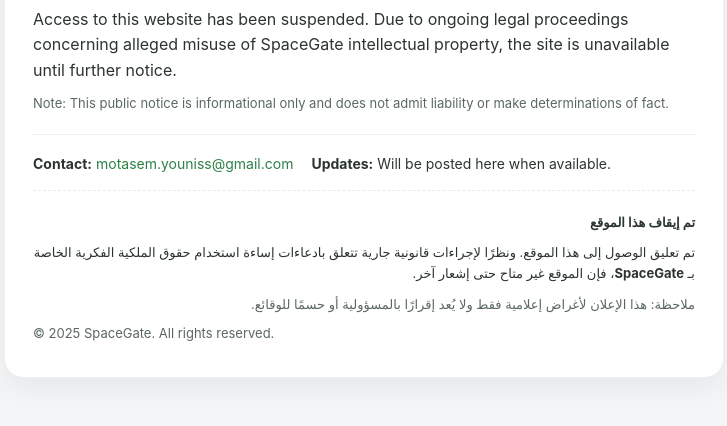
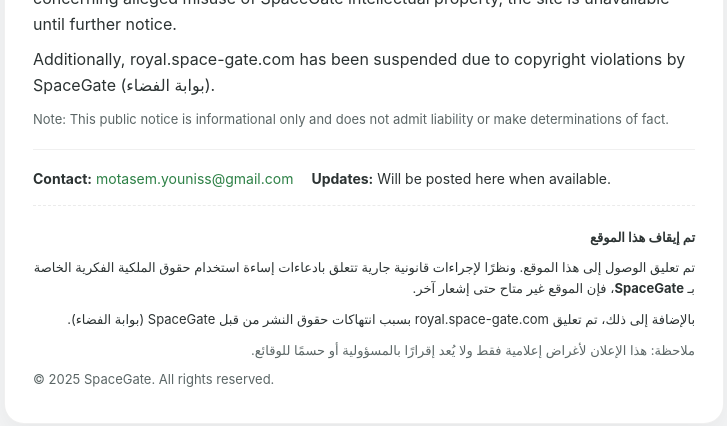
Before and after one commit to mojo8787/suspension, a plain HTML site: page index.html in a window 1280 px wide. Shown: the part 284-710 px from the top of the page, without its empty margins (276-1003 px from the left). Drawn offline with Linux system fonts and the light colour scheme.

Commit message:
Add mention of royal.space-gate.com suspension due to copyright violations

```diff
--- a/index.html
+++ b/index.html
@@ -107,6 +107,9 @@
       Due to ongoing legal proceedings concerning alleged misuse of SpaceGate intellectual property,
       the site is unavailable until further notice.
     </p>
+    <p>
+      Additionally, royal.space-gate.com has been suspended due to copyright violations by SpaceGate (بوابة الفضاء).
+    </p>
     <p class="muted small">
       Note: This public notice is informational only and does not admit liability or make determinations of fact.
     </p>
@@ -126,6 +129,9 @@
         إساءة استخدام حقوق الملكية الفكرية الخاصة بـ <strong>SpaceGate</strong>،
         فإن الموقع غير متاح حتى إشعار آخر.
       </p>
+      <p class="small">
+        بالإضافة إلى ذلك، تم تعليق royal.space-gate.com بسبب انتهاكات حقوق النشر من قبل SpaceGate (بوابة الفضاء).
+      </p>
       <p class="muted small">
         ملاحظة: هذا الإعلان لأغراض إعلامية فقط ولا يُعد إقرارًا بالمسؤولية أو حسمًا للوقائع.
       </p>
```
